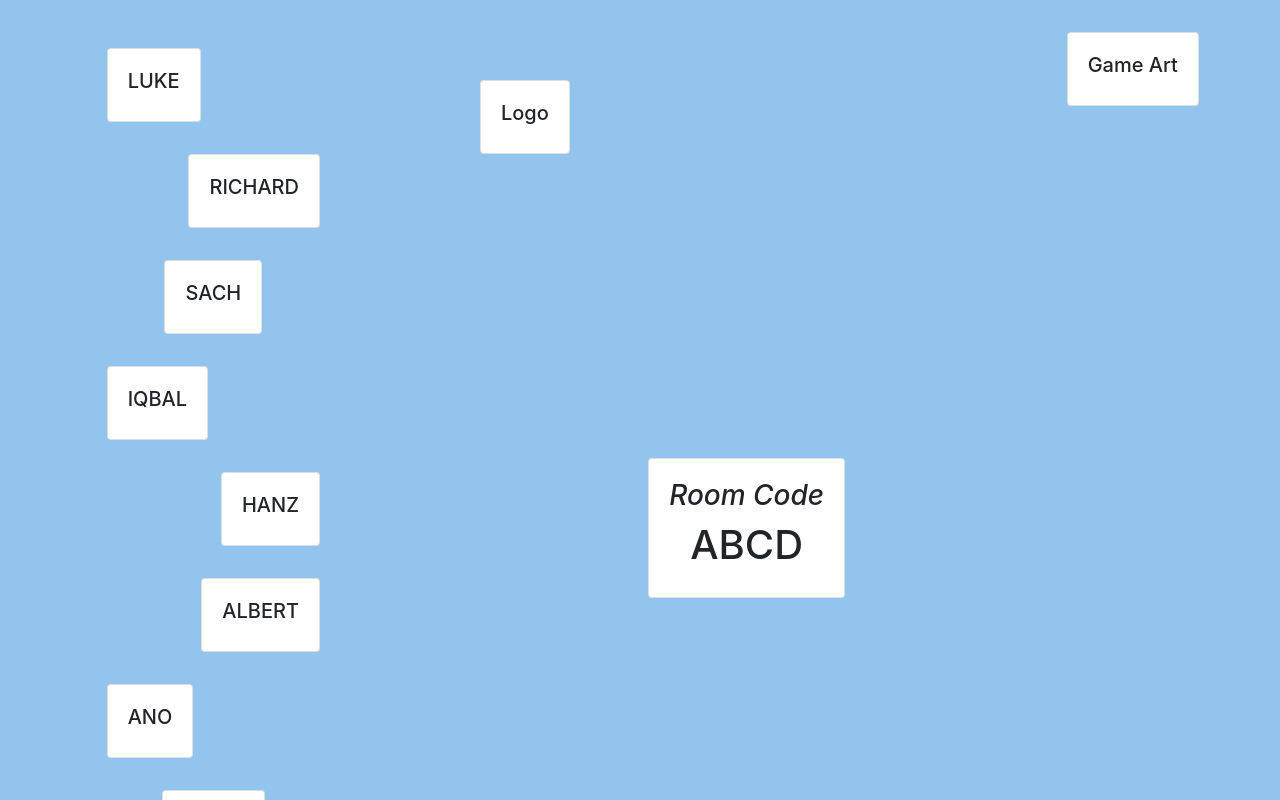
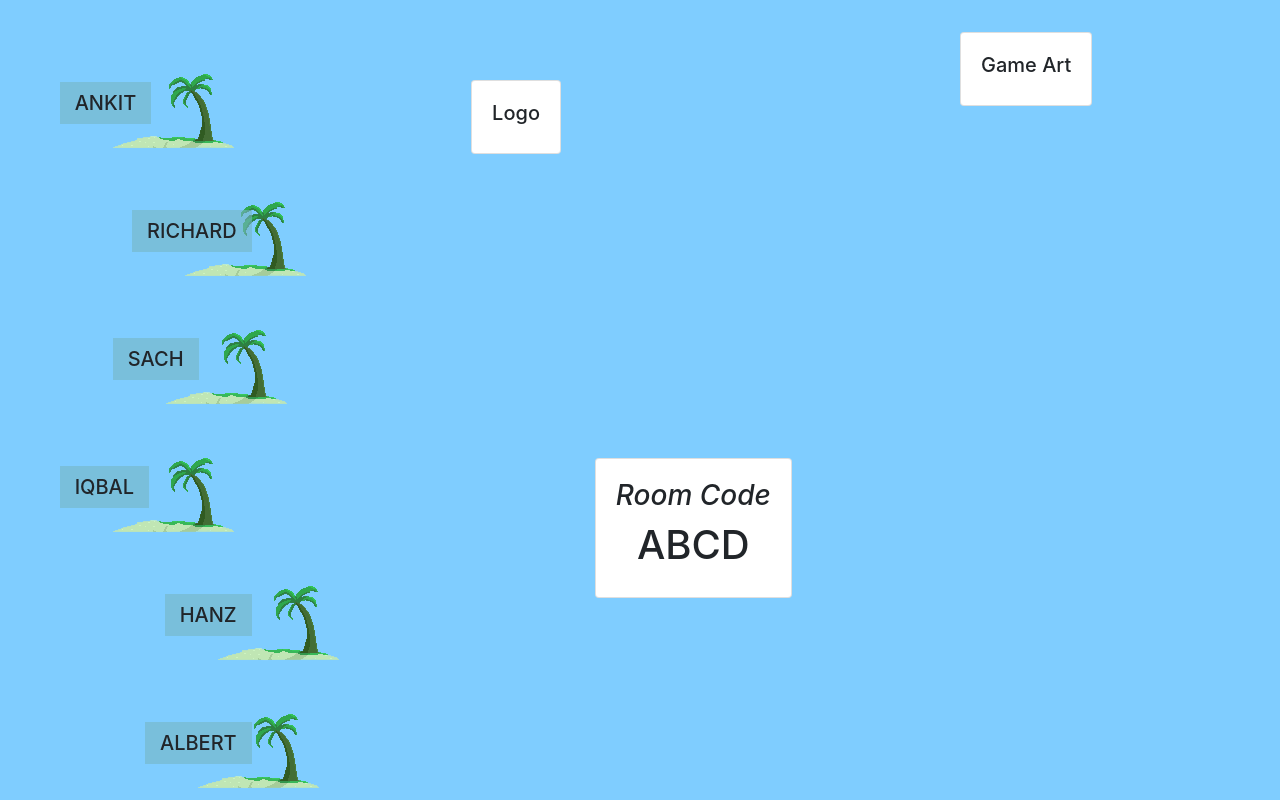
Before and after one commit to ProjectsWithTheBois/SachBoxNew, a React (Create React App) app in the folder my-app/: page /beachspeech in a window 1280 px wide. Shown: the top 800 px of the page. Built offline with nearby package versions, Linux system fonts and the light colour scheme.

Commit message:
Added islands for the players

```diff
--- a/my-app/src/components/beachspeech/BSGameLobby.js
+++ b/my-app/src/components/beachspeech/BSGameLobby.js
@@ -15,19 +15,19 @@ class BSGameLobby extends React.Component {
     }
 
     render() {
-        const playersInfo = this.state.playersBS.map( player => <Island key={player.id} playerName={player.playerName} islandOffset={player.islandOffset}/>)
+        const islandInfo = this.state.playersBS.map( player => <Island key={player.id} playerName={player.playerName} islandOffset={player.islandOffset}/>)
 
         return (
             <div class="container-fluid top-buffer">
 
                 <div class="row">
                     { /* Sets up all the Player Islands */ }
-                    <div class="col-2 offset-1">
-                        {playersInfo}
+                    <div class="col-3 offset-1">
+                        {islandInfo}
                     </div>
 
                     { /* Contains the Logo and Room Code */ }
-                    <div class="col-6 offset-1">
+                    <div class="col-5">
                         <div class="row">
                             <div class="card my-5 offset-1">
                                 <div class="card-body text-center">
@@ -64,7 +64,7 @@ class BSGameLobby extends React.Component {
                     <div class="card mb-4">
                         <div class="card-body text-center">
                             <h3>Developers</h3>
-                            <p class="lead"><b>Sach &#8226; Alec &#8226; Richard &#8226; Luke &#8226; Habib &#8226; Albert &#8226; Ano &#8226; Iqbal &#8226; Hanz</b></p>
+                            <p class="lead"><b>Sach &#8226; Alec &#8226; Richard &#8226; Luke &#8226; Habib &#8226; Albert &#8226; Ano &#8226; Iqbal &#8226; Hanz &#8226; Ankit</b></p>
                         </div>
                     </div>
                 </div>
--- a/my-app/src/components/beachspeech/Island.js
+++ b/my-app/src/components/beachspeech/Island.js
@@ -1,13 +1,13 @@
 import React from "react"
+import IslandPNG from "../../images/beachspeech/Island.png"
 
 class Island extends React.Component {
     render() {
         return (
             <div style={{display: this.props.playerName === "Empty" && "none"}} class={this.props.islandOffset}>
-                <div class="card my-3">
-                    <div class="card-body text-center">
-                        <h5 class="text-uppercase">{this.props.playerName}</h5>
-                    </div>
+                <img src={IslandPNG} alt="Pixel Island" />
+                <div>
+                    <h5 class="text-uppercase text-block">{this.props.playerName}</h5>
                 </div>
             </div>
         )
--- a/my-app/src/data/beachspeech/playerData.js
+++ b/my-app/src/data/beachspeech/playerData.js
@@ -1,6 +1,6 @@
 const playerData = [
     {
-        playerName: "Luke",
+        playerName: "Ankit",
         islandOffset: "row justify-content-start",
         id: 1
     },
--- a/my-app/src/stylesheets/beachspeech.css
+++ b/my-app/src/stylesheets/beachspeech.css
@@ -7,11 +7,11 @@ body::-webkit-scrollbar-track {
 }
 
 body::-webkit-scrollbar-thumb {
-    background: #10ad5f;
+    background: rgba(6, 66, 115);
 }
 
 body {
-    background-color: #92C4EE;
+    background-color: rgba(127, 205, 255);
 }
 
 .top-buffer {
@@ -22,3 +22,14 @@ body {
     margin-top: 256px;
     margin-bottom: 64px;
 }
+
+.text-block {
+    position: relative;
+    bottom: -50px;
+    right: 175px;
+    padding-left: 15px;
+    padding-right: 15px;
+    padding-top: 9px;
+    padding-bottom: 9px;
+    background: rgba(118, 182, 196, 0.6);
+}
```
Also changed, not shown: my-app/src/images/beachspeech/Island.png (added).
